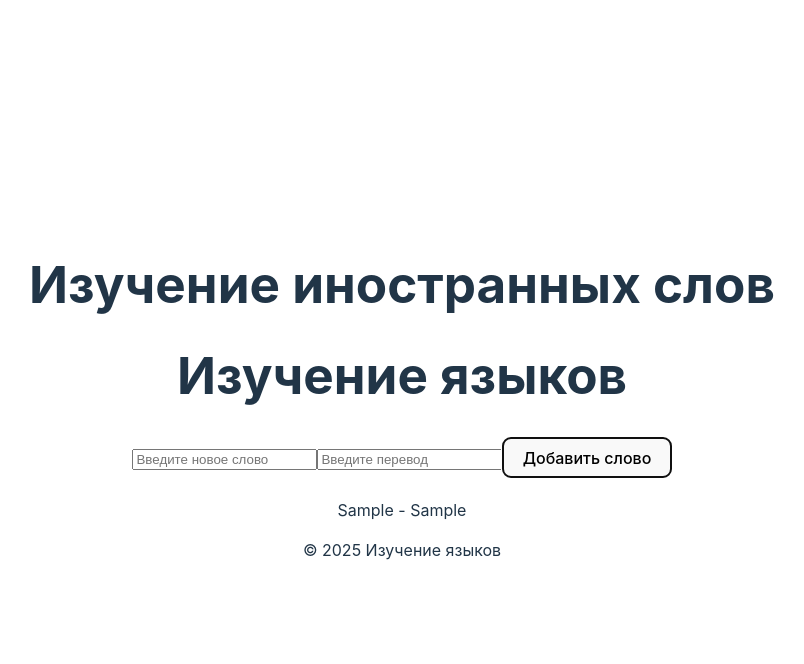
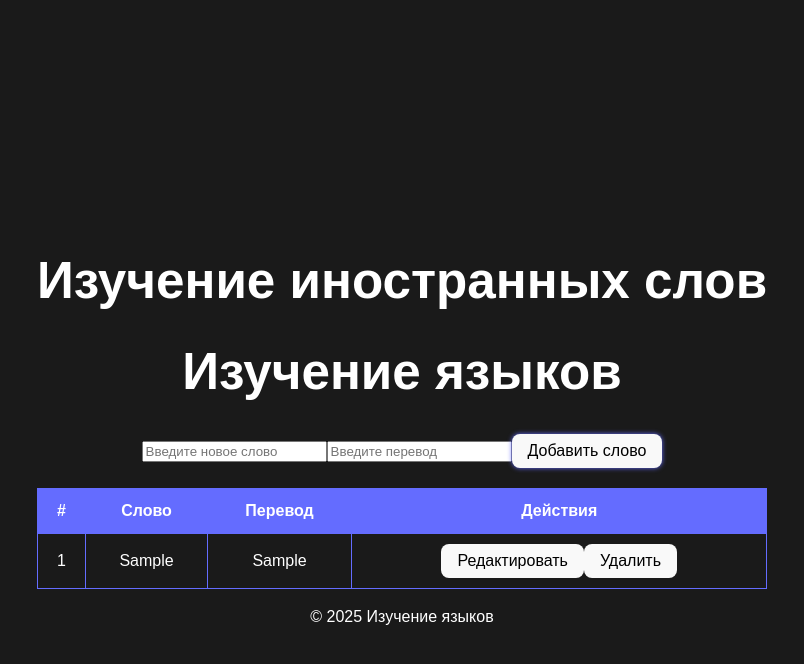
Before and after one commit to elenaluk284/week22ForeignLanguageFlashcards, a React (Vite) app: page / in a window 1280 px wide. Both pictures are taken after typing "Sample", "Sample" into the empty fields and a click on the button "Добавить слово". Shown: the top 664 px of the page, without its empty margins (238-1042 px from the left). Built offline with nearby package versions, Linux system fonts and the light colour scheme.

Commit message:
continued app development

```diff
--- a/src/App.jsx
+++ b/src/App.jsx
@@ -1,15 +1,15 @@
-import { useState } from 'react'; // Импортируется только useState
+import { useState } from 'react';
 import Header from './Header';
 import Footer from './Footer';
 import WordInput from './WordInput';
-import WordListContainer from './WordListContainer';
 import './App.css';
-import './index.css';
+import './styles.css'; // Подключаем новый файл стилей
 
 const App = () => {
     const [words, setWords] = useState([]);
     const [newWord, setNewWord] = useState('');
     const [newTranslation, setNewTranslation] = useState('');
+    const [isEditing, setIsEditing] = useState(null);
 
     const addWord = () => {
         if (newWord && newTranslation) {
@@ -19,8 +19,23 @@ const App = () => {
         }
     };
 
-    const handleWordClick = (item) => {
-        alert(`Слово: ${item.word}, Перевод: ${item.translation}`);
+    const editWord = (index) => {
+        setIsEditing(index);
+        setNewWord(words[index].word);
+        setNewTranslation(words[index].translation);
+    };
+
+    const saveWord = () => {
+        const updatedWords = [...words];
+        updatedWords[isEditing] = { word: newWord, translation: newTranslation };
+        setWords(updatedWords);
+        setIsEditing(null);
+        setNewWord('');
+        setNewTranslation('');
+    };
+
+    const deleteWord = (index) => {
+        setWords(words.filter((_, i) => i !== index));
     };
 
     return (
@@ -34,7 +49,56 @@ const App = () => {
                 setNewTranslation={setNewTranslation}
                 addWord={addWord}
             />
-            <WordListContainer words={words} onWordClick={handleWordClick} />
+            <table>
+                <thead>
+                    <tr>
+                        <th>#</th>
+                        <th>Слово</th>
+                        <th>Перевод</th>
+                        <th>Действия</th>
+                    </tr>
+                </thead>
+                <tbody>
+                    {words.map((item, index) => (
+                        <tr key={index}>
+                            <td>{index + 1}</td>
+                            <td>
+                                {isEditing === index ? (
+                                    <input
+                                        value={newWord}
+                                        onChange={(e) => setNewWord(e.target.value)}
+                                    />
+                                ) : (
+                                    item.word
+                                )}
+                            </td>
+                            <td>
+                                {isEditing === index ? (
+                                    <input
+                                        value={newTranslation}
+                                        onChange={(e) => setNewTranslation(e.target.value)}
+                                    />
+                                ) : (
+                                    item.translation
+                                )}
+                            </td>
+                            <td>
+                                {isEditing === index ? (
+                                    <>
+                                        <button onClick={saveWord}>Сохранить</button>
+                                        <button onClick={() => setIsEditing(null)}>Отмена</button>
+                                    </>
+                                ) : (
+                                    <>
+                                        <button onClick={() => editWord(index)}>Редактировать</button>
+                                        <button onClick={() => deleteWord(index)}>Удалить</button>
+                                    </>
+                                )}
+                            </td>
+                        </tr>
+                    ))}
+                </tbody>
+            </table>
             <Footer />
         </div>
     );
--- a/src/WordInput.jsx
+++ b/src/WordInput.jsx
@@ -20,7 +20,6 @@ const WordInput = ({ newWord, setNewWord, newTranslation, setNewTranslation, add
     );
 };
 
-// Определение propTypes
 WordInput.propTypes = {
     newWord: PropTypes.string.isRequired,             // Текущий ввод слова
     setNewWord: PropTypes.func.isRequired,            // Функция для обновления слова
--- /dev/null
+++ b/src/styles.css
@@ -0,0 +1,51 @@
+:root {
+    --primary-color: #646cff; /* Основной цвет */
+    --secondary-color: #1a1a1a; /* Цвет фона */
+    --text-color: #ffffff; /* Цвет текста */
+    --background-color: #f0f0f0; /* Цвет фона для таблицы */
+    --border-radius: 8px; /* Скругление углов */
+    --transition-duration: 0.3s; /* Длительность анимации */
+}
+
+body {
+    font-family: Arial, sans-serif;
+    background-color: var(--secondary-color);
+    color: var(--text-color);
+    margin: 0;
+    padding: 2rem;
+}
+
+table {
+    width: 100%;
+    border-collapse: collapse;
+    margin-top: 20px;
+}
+
+th, td {
+    padding: 10px;
+    border: 1px solid var(--primary-color);
+    text-align: center;
+}
+
+th {
+    background-color: var(--primary-color);
+    color: var(--text-color);
+}
+
+button {
+    padding: 0.5em 1em;
+    border: none;
+    border-radius: var(--border-radius);
+    cursor: pointer;
+    transition: background-color var(--transition-duration), transform var(--transition-duration);
+}
+
+button:hover {
+    background-color: var(--primary-color);
+    transform: scale(1.05);
+}
+
+button:focus {
+    outline: none;
+    box-shadow: 0 0 5px var(--primary-color);
+}
```
